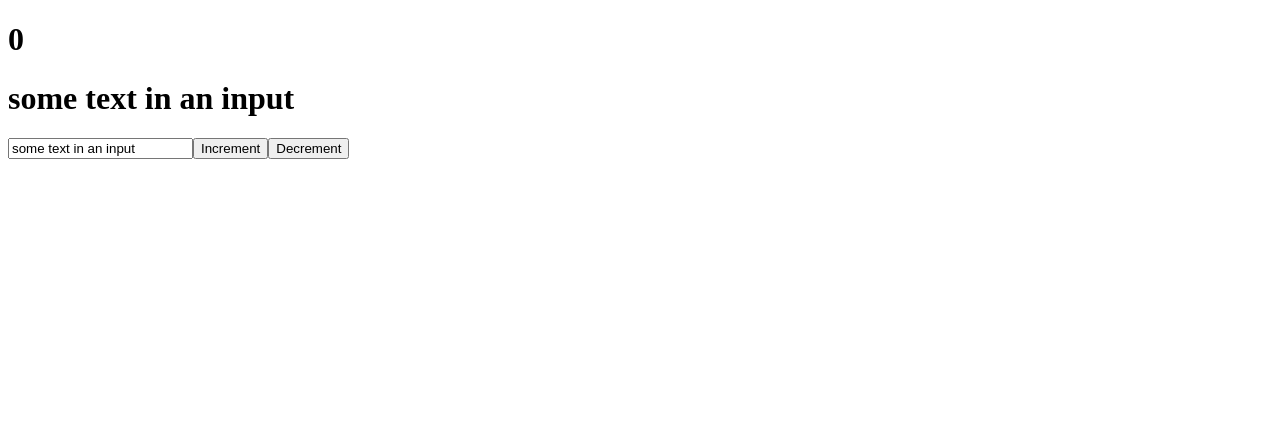
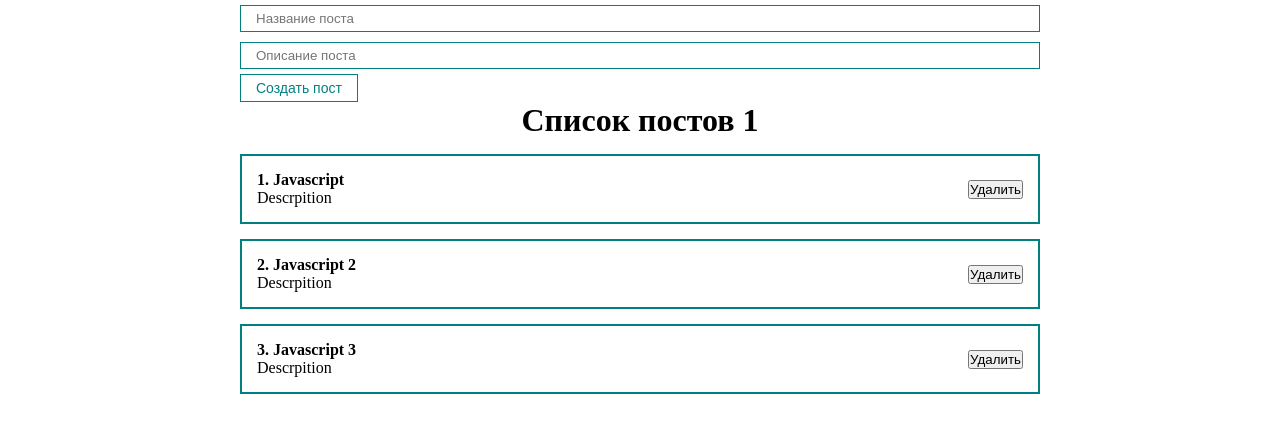
Before and after one commit to virescentt/utv-pet-React-app, a React (Create React App) app: page / in a window 1280 px wide. Shown: the top 432 px of the page. Built offline with nearby package versions, Linux system fonts and the light colour scheme.

Commit message:
Before decomposing the Form area.

```diff
--- a/src/App.js
+++ b/src/App.js
@@ -1,28 +1,50 @@
 import React, { useState } from "react";
+import Counter from "./components/Counter";
+import ClassCounter from "./components/ClassCounter";
+import "./styles/App.css";
+import PostItem from "./components/PostItem";
+import PostList from "./components/PostList";
+import MyButton from "./components/UI/button/MyButton";
+import MyInput from "./components/UI/input/MyInput";
 
 function App() {
-  const [likes, setLikes] = useState(0);
-  const [value, setValue] = useState("some text in an input");
+  const [posts, setPosts] = useState([
+    { id: 1, title: "Javascript", body: "Descrpition" },
+    { id: 2, title: "Javascript 2", body: "Descrpition" },
+    { id: 3, title: "Javascript 3", body: "Descrpition" },
+  ]);
 
-  function increment() {
-    setLikes(likes + 1);
-  }
+  const [title, setTitle] = useState("");
+  const [post, setPost] = useState({title: "", body: ""});
 
-  function decrement() {
-    setLikes(likes - 1);
-  }
 
+  const addNewPost = (e) => {
+    e.preventDefault();
+    setPosts((prev) => [...prev, {...post, id: Date.now()}]);
+
+    setPost({title: "", body: ""})
+
+  };
   return (
     <div className="App">
-      <h1>{likes}</h1>
-      <h1>{value}</h1>
-      <input
-        type="text"
-        value={value}
-        onChange={(e) => setValue(e.target.value)}
-      />
-      <button onClick={increment}>Increment</button>
-      <button onClick={decrement}>Decrement</button>
+      <form>
+        {/* Управляемый копмонент после его двустороннего связывания */}
+        <MyInput
+          type="text"
+          value={post.title}
+          onChange={(e) => setPost({...post, title: e.target.value})}
+          placeholder="Название поста"
+        />
+        <MyInput
+          type="text"
+          value={post.body}
+          onChange={(e) => setPost({...post, body: e.target.value})}
+          placeholder="Описание поста"
+        />
+        {/* так просто передавать и получать пропсы можно только с булевыми пропсами, типа disabled, required, checked... */}
+        <MyButton onClick={addNewPost}>Создать пост</MyButton>
+      </form>
+      <PostList posts={posts} title={"Список постов 1"} />
     </div>
   );
 }
--- /dev/null
+++ b/src/components/ClassCounter.jsx
@@ -0,0 +1,33 @@
+import React from "react";
+
+class ClassCounter extends React.Component {
+
+    constructor(props) {
+        super(props);
+        this.state = {
+            count: 0
+        }
+
+        this.increment = this.increment.bind(this)
+        this.decrement = this.decrement.bind(this)
+    }
+
+    increment() {
+        this.setState( {count: this.state.count + 1} )
+      }
+
+    decrement() {
+        this.setState( {count: this.state.count - 1} )
+      }
+  render() {
+    return (
+      <div>
+        <h1>{this.state.count}</h1>
+        <button onClick={this.increment}>Increment</button>
+        <button onClick={this.decrement}>Decrement</button>
+      </div>
+    );
+  }
+}
+
+export default ClassCounter;
--- /dev/null
+++ b/src/components/Counter.jsx
@@ -0,0 +1,22 @@
+import React, { useState } from "react";
+
+const Counter = () => {
+  const [count, setCount] = useState(0);
+
+  function increment() {
+    setCount(count + 1);
+  }
+
+  function decrement() {
+    setCount(count - 1);
+  }
+  return (
+    <div>
+      <h1>{count}</h1>
+      <button onClick={increment}>Increment</button>
+      <button onClick={decrement}>Decrement</button>
+    </div>
+  );
+};
+
+export default Counter;
--- /dev/null
+++ b/src/components/PostItem.jsx
@@ -0,0 +1,17 @@
+import React from "react";
+
+const PostItem = (props) => {
+  return (
+    <div className="post">
+      <div className="post__content">
+        <strong>{props.number}. {props.post.title}</strong>
+        <div>{props.post.body}</div>
+      </div>
+      <div className="post__btns">
+        <button>Удалить</button>
+      </div>
+    </div>
+  );
+};
+
+export default PostItem;
--- /dev/null
+++ b/src/components/PostList.jsx
@@ -0,0 +1,15 @@
+import React from 'react';
+import PostItem from './PostItem';
+
+const PostList = ({ posts, title }) => {
+  return (
+    <div>
+      <h1 style={{textAlign: "center"}}>{title}</h1>
+      {posts.map((post, index) =>
+        <PostItem number={index + 1} key={post.id} post={post} />
+      )}
+    </div>
+  );
+};
+
+export default PostList;
--- /dev/null
+++ b/src/components/UI/button/MyButton.jsx
@@ -0,0 +1,15 @@
+import React from 'react';
+// импорт стилей. Тут импортируется как бы некоторый объект из этого файла. И стиль в таком случае мы получаем как свойство объекта.
+import classes from './MyButton.module.css';
+
+const MyButton = ({children, ...props}) => {
+  return (
+    <button {...props} className={classes.myBtn}>
+        {/* специальный пропс children создан для понимания Реактом куда именно надо добавлять вложенные в компонент элементы.
+        Тут в компоненте сделана деструктуризация, но она не обязательна для использования этого пропса как и для всех других лол */}
+        {children}
+    </button>
+  );
+};
+
+export default MyButton;
--- /dev/null
+++ b/src/components/UI/button/MyButton.module.css
@@ -0,0 +1,8 @@
+.myBtn {
+    padding: 5px 15px;
+    color: teal;
+    font-size: 14px;
+    background: transparent;
+    border: 1px solid teal;
+    cursor: pointer;
+}
--- /dev/null
+++ b/src/components/UI/input/MyInput.jsx
@@ -0,0 +1,10 @@
+import React from 'react';
+import cl from './MyInput.module.css'
+
+const MyInput = (props) => {
+  return (
+    <input className={cl.myInput} {...props} />
+  );
+};
+
+export default MyInput;
--- /dev/null
+++ b/src/components/UI/input/MyInput.module.css
@@ -0,0 +1,6 @@
+.myInput {
+    width: 100%;
+    padding: 5px 15px;
+    margin: 5px 0;
+    border: 1px solid teal;
+}
--- /dev/null
+++ b/src/styles/App.css
@@ -0,0 +1,23 @@
+* {
+    margin: 0;
+    padding: 0;
+    box-sizing: border-box;
+}
+
+#root {
+    display: flex;
+    justify-content: center;
+}
+
+.App {
+    width: 800px;
+}
+
+.post {
+    display: flex;
+    padding: 15px;
+    margin-top: 15px;
+    border: 2px solid teal;
+    justify-content: space-between;
+    align-items: center;
+}
```
Also changed, not shown: readme-pics/hooks.png (added), 1 other file (tests, documents, lock files or other folders).
